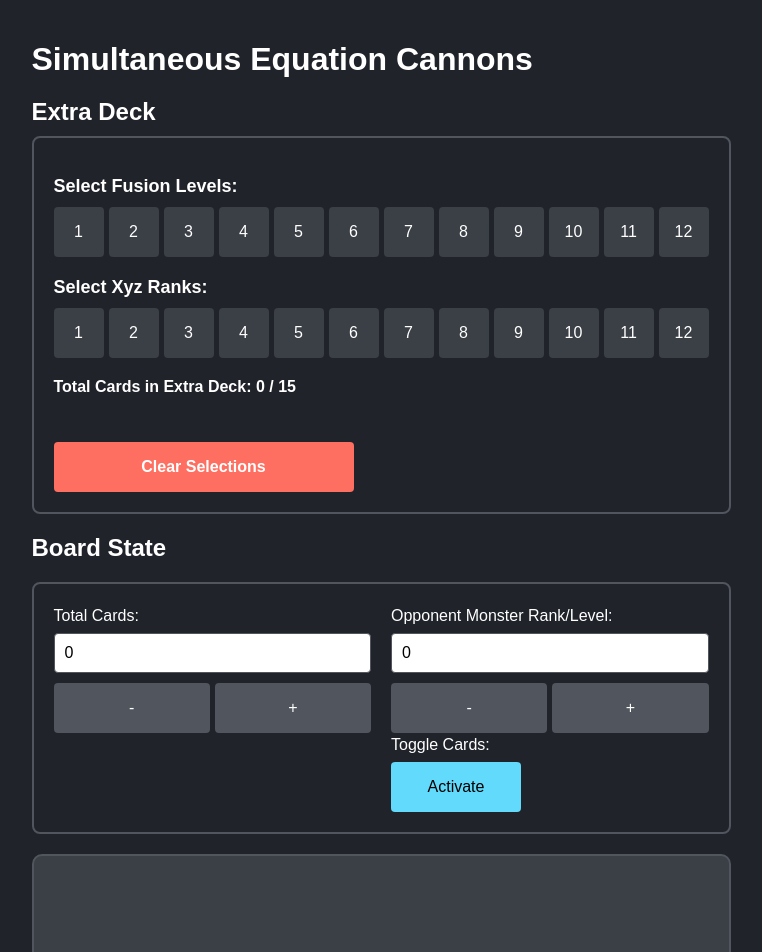
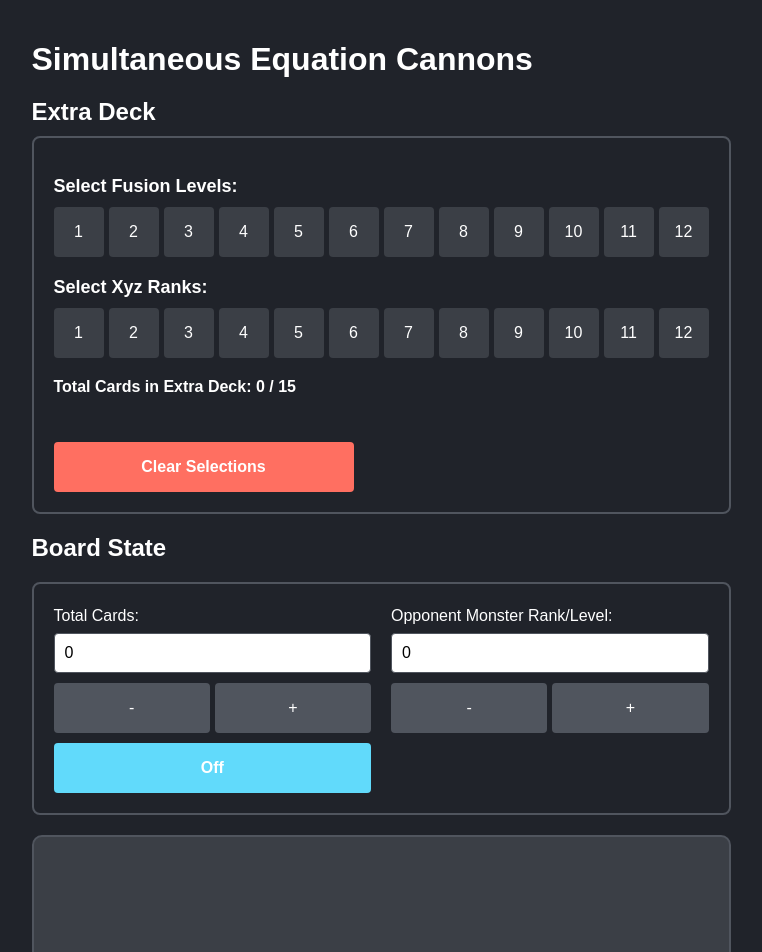
Before and after one commit to jjangsangy/simultaneous-equation-cannons, a React (Create React App) app: page / in a window 1280 px wide. Shown: the top 952 px of the page, without its empty margins (259-1021 px from the left). Built offline with nearby package versions, Linux system fonts and the light colour scheme.

Commit message:
move button to left side

```diff
--- a/src/App.css
+++ b/src/App.css
@@ -90,7 +90,6 @@ input {
 
 .button-group button:hover {
     background-color: #61dafb;
-    color: black;
 }
 /* Selection Section Styling */
 .selection-section {
@@ -153,9 +152,19 @@ button.selected {
 }
 
 button.toggle-possible-cards {
-    width: 130px; /* Increase the width of the Toggle Possible Cards button */
-    background-color: #61dafb; /* Change background color to fit the color scheme */
-    color: black; /* Change text color to black for better contrast */
+    background-color: #61dafb;
+    color: rgb(255, 255, 255);
+    font-weight: bold;
+    transition: background-color 0.2s ease, transform 0.2s ease;
+}
+
+button.toggle-possible-cards:hover {
+    background-color: #16ccff;
+    transform: scale(1.05); /* Slightly enlarge the button on hover */
+}
+
+button.toggle-possible-cards:active {
+    background-color: #16ccff;
 }
 
 /* Result Section Styling */
--- a/src/App.js
+++ b/src/App.js
@@ -196,6 +196,11 @@ function App() {
                         <button onClick={() => setTotalCards((prev) => Math.max(0, prev - 1))} disabled={isToggleOn}>-</button>
                         <button onClick={() => setTotalCards((prev) => prev + 1)} disabled={isToggleOn}>+</button>
                     </div>
+                    <div className="button-group">
+                        <button onClick={() => setIsToggleOn((prev) => !prev)} className="toggle-possible-cards">
+                            {isToggleOn ? "On" : "Off"}
+                        </button>
+                    </div>
                 </div>
                 <div className="input-group">
                     <label>Opponent Monster Rank/Level:</label>
@@ -219,12 +224,7 @@ function App() {
                             +
                         </button>
                     </div>
-                    <div className="input-group">
-                        <label>Toggle Cards:</label>
-                        <button onClick={() => setIsToggleOn((prev) => !prev)} className="toggle-possible-cards">
-                            {isToggleOn ? "Deactivate" : "Activate"}
-                        </button>
-                    </div>
+
                 </div>
             </div>
 
```
